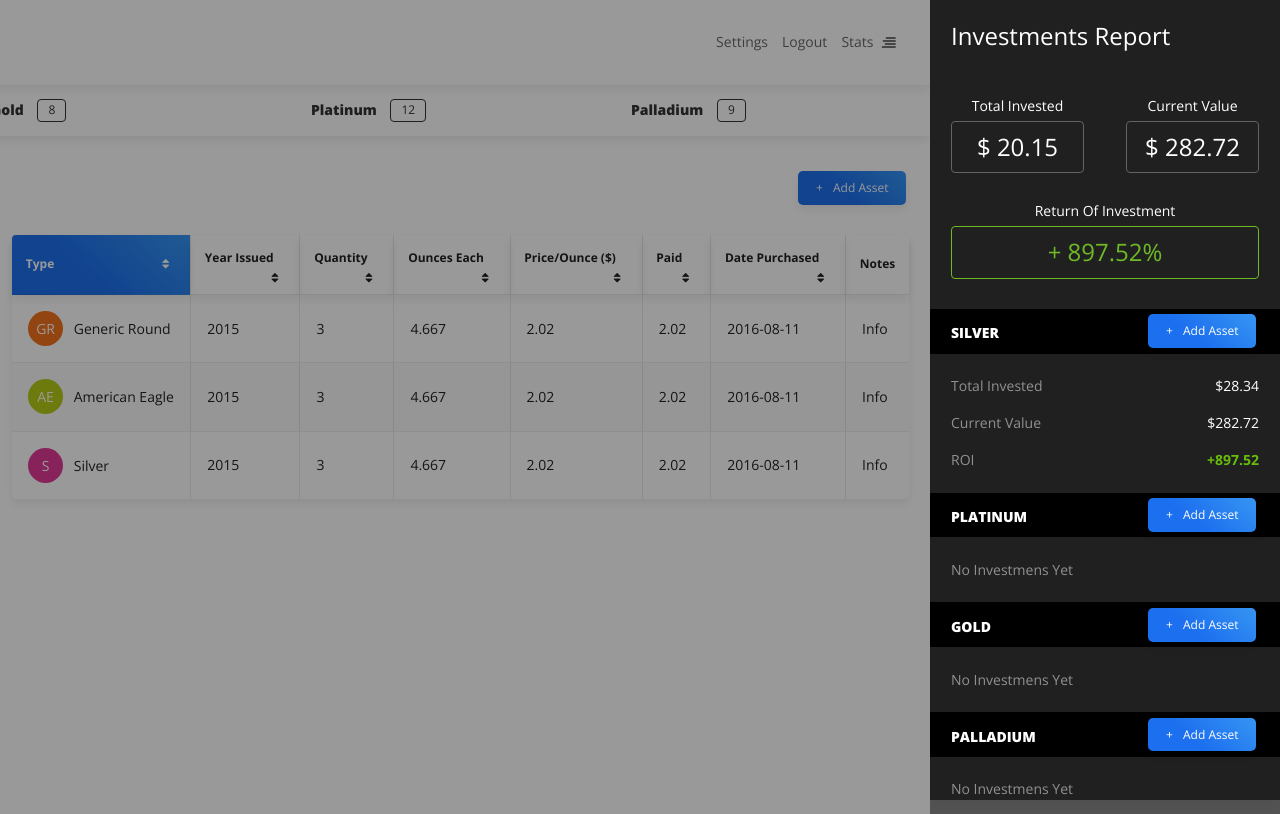
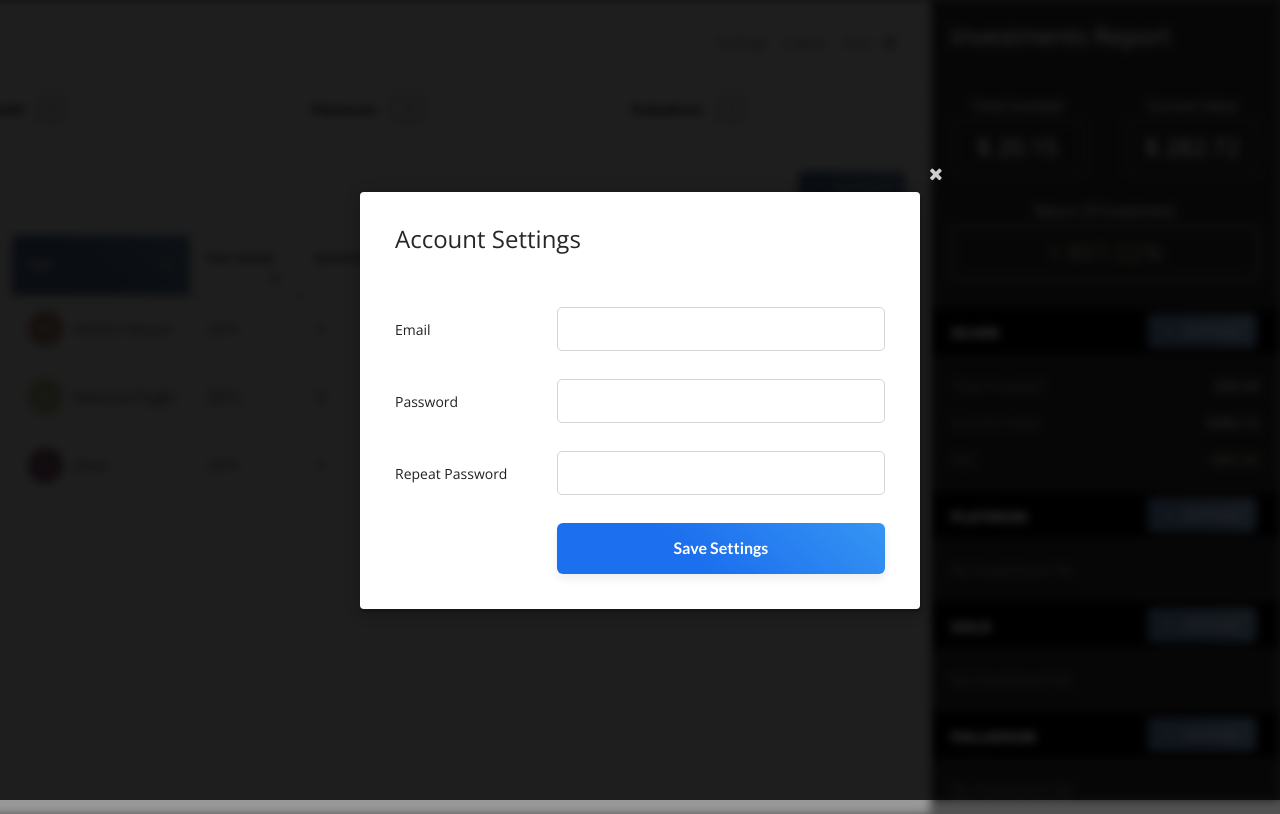
Before and after one commit to vladstt/mitracker-html, a plain HTML site: page dashboard.html in a window 1280 px wide. Both pictures are taken after a click on the link "Stats". Drawn offline with nearby package versions, Linux system fonts and the light colour scheme.

Commit message:
added settings modal

```diff
--- a/dashboard.html
+++ b/dashboard.html
@@ -37,7 +37,7 @@
 
         -->
 
-        <div class="right menu" href="#">
+        <div class="right menu show-account" href="#">
           <a class="ui item">
             Settings
           </a>
@@ -368,6 +368,66 @@
 
     <!-- END Add Asset Modal -->
 
+    <!-- START Settings Modal -->
+
+    <div class="ui tiny account modal">
+      <i class="close icon"></i>
+      <div class="header">
+        <h2>Account Settings</h2>
+      </div> <!-- .header -->
+      <div class="ui naked padded segment">
+        <div class="ui large bordered form">
+
+          <div class="ui grid middle aligned">
+            <div class="sixteen wide tablet five wide computer column">
+              <label>Email</label>
+            </div> <!-- .sixteen -->
+            <div class="sixteen wide tablet eleven wide computer column">
+              <div class="field">
+                <input type="email" placeholder="">
+              </div> <!-- .input -->
+            </div> <!-- .sixteen -->
+          </div> <!-- .grid -->
+
+          <div class="ui grid middle aligned">
+            <div class="sixteen wide tablet five wide computer column">
+              <label>Password</label>
+            </div> <!-- .sixteen -->
+            <div class="sixteen wide tablet eleven wide computer column">
+              <div class="ui fluid field">
+                <input type="password" placeholder="">
+              </div> <!-- .input -->
+            </div> <!-- .sixteen -->
+          </div> <!-- .grid -->
+
+          <div class="ui grid middle aligned">
+            <div class="sixteen wide tablet five wide computer column">
+              <label>Repeat Password</label>
+            </div> <!-- .sixteen -->
+            <div class="sixteen wide tablet eleven wide computer column">
+              <div class="ui fluid field">
+                <input type="password" placeholder="">
+              </div> <!-- .input -->
+            </div> <!-- .sixteen -->
+          </div> <!-- .grid -->
+
+          <div class="ui grid middle aligned">
+            <div class="sixteen wide tablet five wide computer column">
+              &nbsp;
+            </div> <!-- .sixteen -->
+            <div class="sixteen wide tablet eleven wide computer column">
+              <button class="medium fluid blue ui button">
+                Save Settings
+              </button>
+            </div> <!-- .sixteen -->
+          </div> <!-- .grid -->
+
+        </div> <!-- .form -->
+      </div> <!-- .content -->
+    </div> <!-- .modal -->
+
+    <!-- END Settings Modal -->
+
     <div class="ui right sidebar vertical">
       <div class="ui naked inverted padded segment">
         <h2>Investments Report</h2>
--- a/js/mit.js
+++ b/js/mit.js
@@ -2,9 +2,17 @@ $('.ui.dropdown')
   .dropdown();
 
 $(document).ready(function() {
-  /* Trigger the modal */
+  /* Trigger add asset the modal */
   $('.add-asset').click(function() {
     $('.ui.add.modal')
+      .modal({
+        blurring: true
+      }) .modal('show');;
+  });
+
+  /* Trigger the settings modal */
+  $('.show-account').click(function() {
+    $('.ui.account.modal')
       .modal({
         blurring: true
       }) .modal('show');;
```
